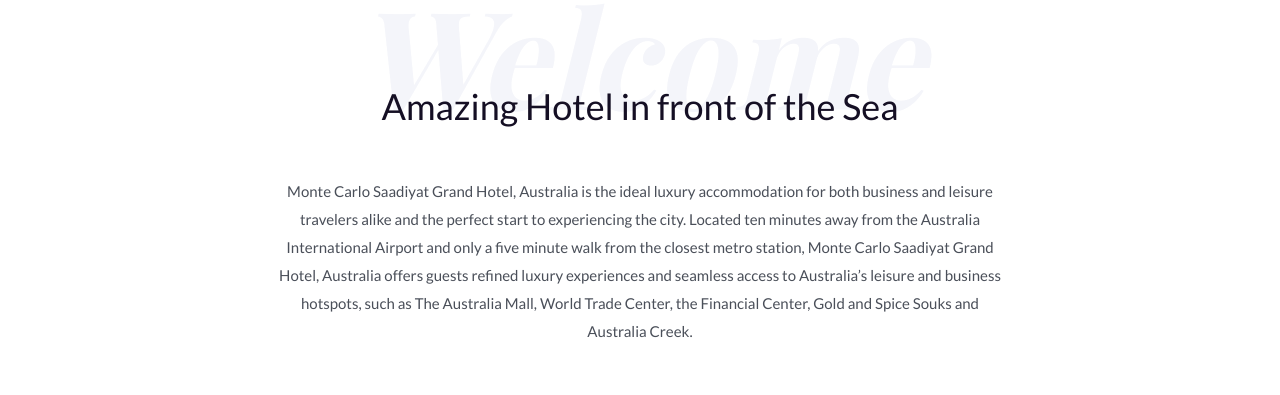
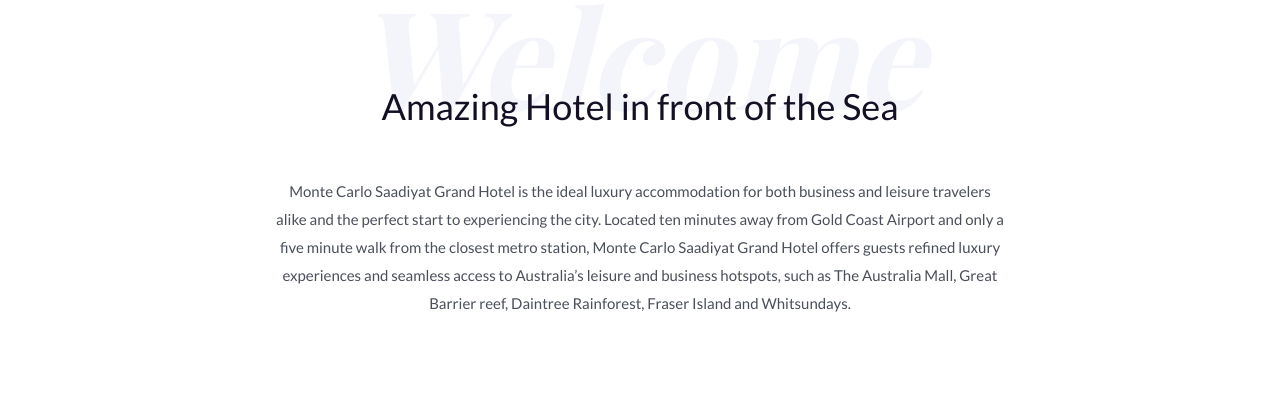
Before and after one commit to montecarlosaadiyat/upload1, a plain HTML site: page index.html in a window 1280 px wide. Shown: the part 908-1303 px from the top of the page. Drawn offline with nearby package versions, Linux system fonts and the light colour scheme; a web font is replaced by a local one.

Commit message:
Update index.html

```diff
--- a/index.html
+++ b/index.html
@@ -202,7 +202,11 @@
 				<div class="col-xl-8 col-lg-10 offset-xl-2 offset-lg-1">
 					<div class="intro_text text-center">
 						<p>
-							Monte Carlo Saadiyat Grand Hotel, Australia is the ideal luxury accommodation for both business and leisure travelers alike and the perfect start to experiencing the city. Located ten minutes away from the Australia International Airport and only a five minute walk from the closest metro station, Monte Carlo Saadiyat Grand Hotel, Australia offers guests refined luxury experiences and seamless access to Australia’s leisure and business hotspots, such as The Australia Mall, World Trade Center, the Financial Center, Gold and Spice Souks and Australia Creek.
+							Monte Carlo Saadiyat Grand Hotel is the ideal luxury accommodation for both business and leisure travelers alike
+							and the perfect start to experiencing the city. Located ten minutes away from Gold Coast Airport
+							and only a five minute walk from the closest metro station, Monte Carlo Saadiyat Grand Hotel offers
+							guests refined luxury experiences and seamless access to Australia’s leisure and business hotspots, such as
+							The Australia Mall, Great Barrier reef, Daintree Rainforest, Fraser Island and Whitsundays.
 						</p>
 					</div>
 				</div>
```
